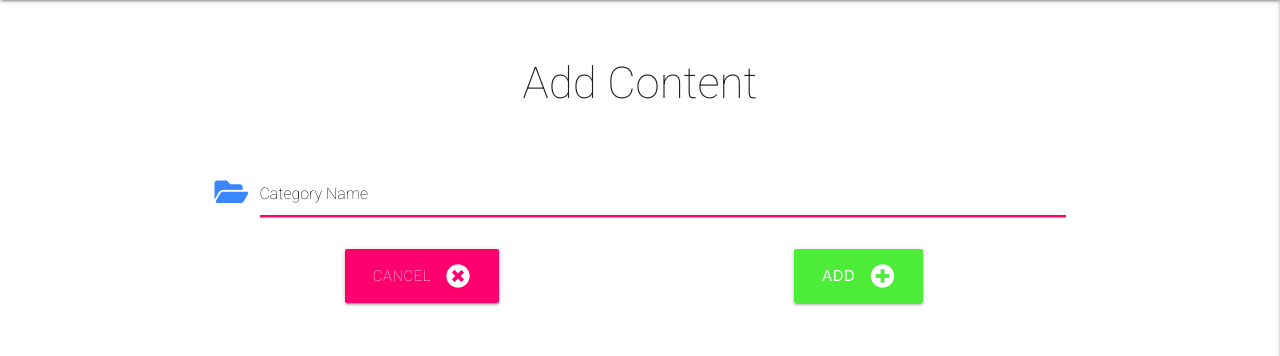
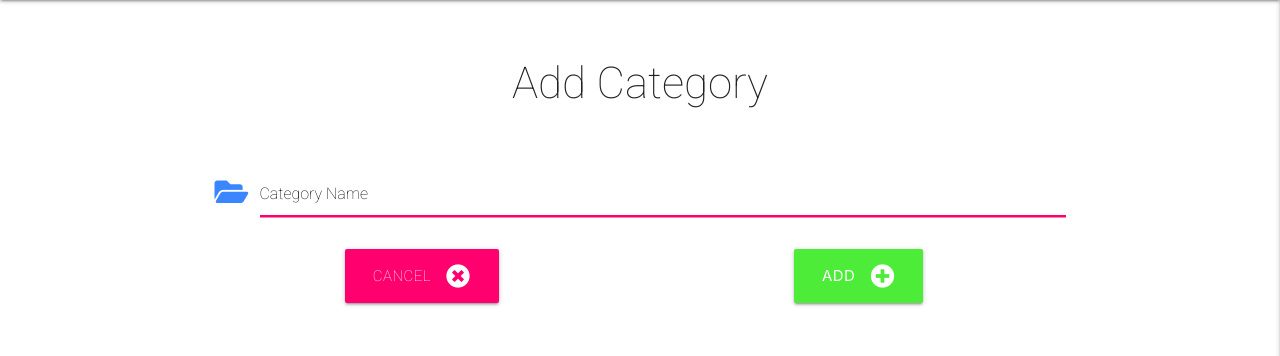
Before and after one commit to Wingkelinks/myswim_MSP3, a Flask app: page /add_category in a window 1280 px wide. Shown: the part 64-420 px from the top of the page. Run offline with Flask 2, Linux system fonts and the light colour scheme; some libraries are stand-ins or nearby versions; some web fonts are replaced.

Commit message:
CEdit page title

```diff
--- a/templates/add_content.html
+++ b/templates/add_content.html
@@ -2,7 +2,7 @@
 {% block content %}
 
 <div class="container">
-    <h3 class="center-align pa4">Add Content</h3>
+    <h3 class="center-align pa4">Add Category</h3>
 
     <div class="row">
         <form class="col s12" method="POST" action="{{ url_for('add_category') }}">
```
